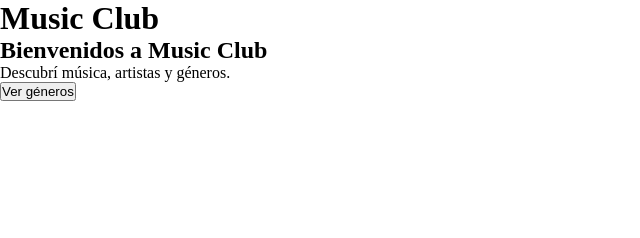
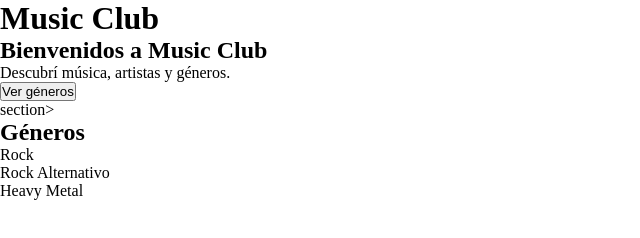
Before and after one commit to billyma0102/Music-Club, a plain HTML site: page index.html in a window 1280 px wide. Shown: the whole page, without its empty margins (0-640 px from the left). Drawn offline with Linux system fonts and the light colour scheme; files that its build step writes are made by us from their sources.

Commit message:
Agrego sección de géneros

```diff
--- a/index.html
+++ b/index.html
@@ -1,24 +1,30 @@
 <!DOCTYPE html>
 <html lang="en">
+
 <head>
-    <meta charset="UTF-8">
-    <meta name="viewport" content="width=device-width, initial-scale=1.0">
-    <title>Music Club</title>
+  <meta charset="UTF-8">
+  <meta name="viewport" content="width=device-width, initial-scale=1.0">
+  <title>Music Club</title>
   <link rel="stylesheet" href="styles.css">
 </head>
+
 <body>
-  <header><h1>Music Club</h1></header>
+  <header>
+    <h1>Music Club</h1>
+  </header>
   <main>
     <section>
       <h2>Bienvenidos a Music Club</h2>
       <p>Descubrí música, artistas y géneros.</p>
       <button>Ver géneros</button>
     </section>
+    section>
+    <h2>Géneros</h2>
+    <ul>
+      <li>Rock</li>
+      <li>Rock Alternativo</li>
+      <li>Heavy Metal</li>
+    </ul>
+    </section>
   </main>
 </body>
-</html>
-</head>
-<body>
-
-</body>
-</html>
```
